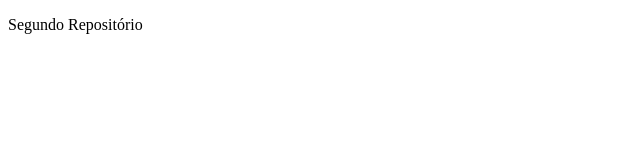
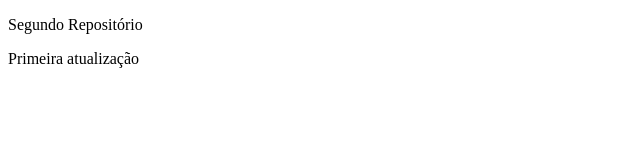
Before and after one commit to CleomarFilho/segundo-repositorio, a plain HTML site: page index.html in a window 1280 px wide. Shown: the whole page, without its empty margins (0-640 px from the left). Drawn offline with Linux system fonts and the light colour scheme.

Commit message:
segunda atualiz

```diff
--- a/index.html
+++ b/index.html
@@ -8,5 +8,6 @@
 </head>
 <body>
   <p>Segundo Repositório</p>
+  <p>Primeira atualização</p>
 </body>
 </html>
```
